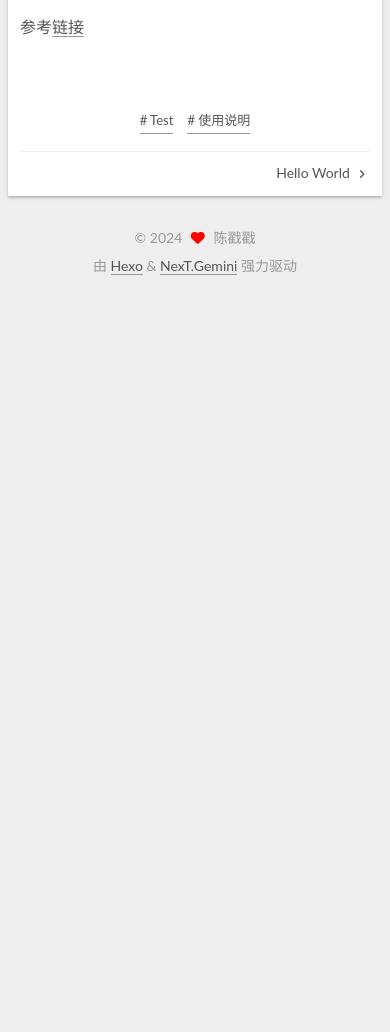
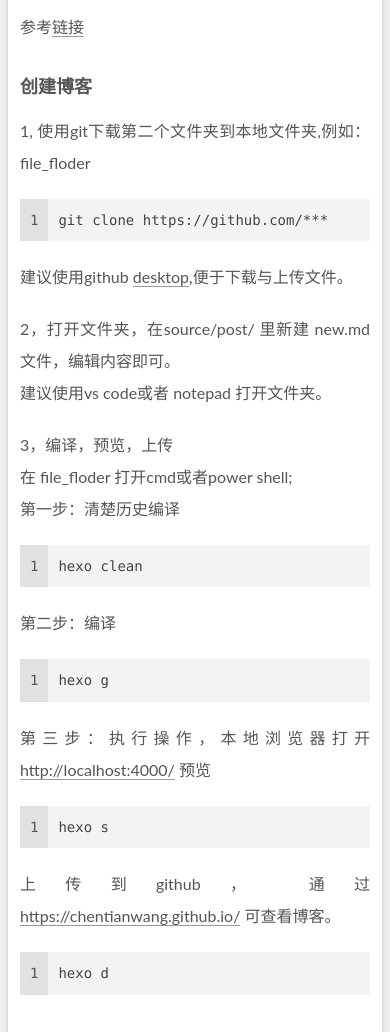
Before and after one commit to chentianwang/chengtianwang.github.io, a plain HTML site: page 2024/12/13/Start/index.html in a window 390 px wide. Shown: the part 965-1997 px from the top of the page. Before the commit the page ends 1265 px from the top, so only its background shows below. Drawn offline with nearby package versions, Linux system fonts and the light colour scheme; no server answers; a script that the page names is missing.

Commit message:
Site updated: 2024-12-15 12:38:48

```diff
--- a/2024/12/13/Start/index.html
+++ b/2024/12/13/Start/index.html
@@ -30,7 +30,7 @@
 <meta property="og:description" content="安装软件Install GitWindows: Download &amp; install git.Mac: Install it with Homebrew, MacPorts or installer. 安装 Node.jsNode.js 为大多数平台提供了官方的安装程序。参考链接。 安装 Hexo使用 npm 安装 Hexo 1npm install hexo-cli -g 验证是否安装成">
 <meta property="og:locale" content="zh_CN">
 <meta property="article:published_time" content="2024-12-13T03:46:25.000Z">
-<meta property="article:modified_time" content="2024-12-15T04:12:05.678Z">
+<meta property="article:modified_time" content="2024-12-15T04:37:36.309Z">
 <meta property="article:author" content="陈戳戳">
 <meta property="article:tag" content="Test">
 <meta property="article:tag" content="使用说明">
@@ -142,7 +142,7 @@
       <div class="sidebar-panel-container">
         <!--noindex-->
         <div class="post-toc-wrap sidebar-panel">
-            <div class="post-toc animated"><ol class="nav"><li class="nav-item nav-level-3"><a class="nav-link" href="#%E5%AE%89%E8%A3%85%E8%BD%AF%E4%BB%B6"><span class="nav-number">1.</span> <span class="nav-text">安装软件</span></a><ol class="nav-child"><li class="nav-item nav-level-4"><a class="nav-link" href="#Install-Git"><span class="nav-number">1.1.</span> <span class="nav-text">Install Git</span></a></li><li class="nav-item nav-level-4"><a class="nav-link" href="#%E5%AE%89%E8%A3%85-Node-js"><span class="nav-number">1.2.</span> <span class="nav-text">安装 Node.js</span></a></li><li class="nav-item nav-level-4"><a class="nav-link" href="#%E5%AE%89%E8%A3%85-Hexo"><span class="nav-number">1.3.</span> <span class="nav-text">安装 Hexo</span></a></li></ol></li></ol></div>
+            <div class="post-toc animated"><ol class="nav"><li class="nav-item nav-level-3"><a class="nav-link" href="#%E5%AE%89%E8%A3%85%E8%BD%AF%E4%BB%B6"><span class="nav-number">1.</span> <span class="nav-text">安装软件</span></a><ol class="nav-child"><li class="nav-item nav-level-4"><a class="nav-link" href="#Install-Git"><span class="nav-number">1.1.</span> <span class="nav-text">Install Git</span></a></li><li class="nav-item nav-level-4"><a class="nav-link" href="#%E5%AE%89%E8%A3%85-Node-js"><span class="nav-number">1.2.</span> <span class="nav-text">安装 Node.js</span></a></li><li class="nav-item nav-level-4"><a class="nav-link" href="#%E5%AE%89%E8%A3%85-Hexo"><span class="nav-number">1.3.</span> <span class="nav-text">安装 Hexo</span></a></li><li class="nav-item nav-level-4"><a class="nav-link" href="#%E5%88%9B%E5%BB%BA%E5%8D%9A%E5%AE%A2"><span class="nav-number">1.4.</span> <span class="nav-text">创建博客</span></a></li></ol></li></ol></div>
         </div>
         <!--/noindex-->
 
@@ -244,7 +244,7 @@
         <i class="far fa-calendar-check"></i>
       </span>
       <span class="post-meta-item-text">更新于</span>
-      <time title="修改时间：2024-12-15 12:12:05" itemprop="dateModified" datetime="2024-12-15T12:12:05+08:00">2024-12-15</time>
+      <time title="修改时间：2024-12-15 12:37:36" itemprop="dateModified" datetime="2024-12-15T12:37:36+08:00">2024-12-15</time>
     </span>
     <span class="post-meta-item">
       <span class="post-meta-item-icon">
@@ -274,6 +274,19 @@
 <p>简易安装方法</p>
 <figure class="highlight plaintext"><table><tr><td class="gutter"><pre><span class="line">1</span><br></pre></td><td class="code"><pre><span class="line">npm install hexo</span><br></pre></td></tr></table></figure>
 <p>参考<a href="!https://hexo.io/zh-cn/docs/index.html">链接</a></p>
+<h4 id="创建博客"><a href="#创建博客" class="headerlink" title="创建博客"></a>创建博客</h4><p>1, 使用git下载第二个文件夹到本地文件夹,例如：file_floder</p>
+<figure class="highlight plaintext"><table><tr><td class="gutter"><pre><span class="line">1</span><br></pre></td><td class="code"><pre><span class="line">git clone https://github.com/***</span><br></pre></td></tr></table></figure>
+<p>建议使用github <a href="!https://github.com/apps/desktop">desktop</a>,便于下载与上传文件。</p>
+<p>2，打开文件夹，在source&#x2F;post&#x2F; 里新建 new.md 文件，编辑内容即可。<br>建议使用vs code或者 notepad 打开文件夹。</p>
+<p>3，编译，预览，上传<br>在 file_floder 打开cmd或者power shell;<br>第一步：清楚历史编译</p>
+<figure class="highlight plaintext"><table><tr><td class="gutter"><pre><span class="line">1</span><br></pre></td><td class="code"><pre><span class="line">hexo clean</span><br></pre></td></tr></table></figure>
+<p>第二步：编译</p>
+<figure class="highlight plaintext"><table><tr><td class="gutter"><pre><span class="line">1</span><br></pre></td><td class="code"><pre><span class="line">hexo g</span><br></pre></td></tr></table></figure>
+<p>第三步：执行操作，本地浏览器打开 <a target="_blank" rel="noopener" href="http://localhost:4000/">http://localhost:4000/</a> 预览 </p>
+<figure class="highlight plaintext"><table><tr><td class="gutter"><pre><span class="line">1</span><br></pre></td><td class="code"><pre><span class="line">hexo s</span><br></pre></td></tr></table></figure>
+<p>上传到github， 通过 <a target="_blank" rel="noopener" href="https://chentianwang.github.io/">https://chentianwang.github.io/</a> 可查看博客。 </p>
+<figure class="highlight plaintext"><table><tr><td class="gutter"><pre><span class="line">1</span><br></pre></td><td class="code"><pre><span class="line">hexo d</span><br></pre></td></tr></table></figure>
+
 
     </div>
 
--- a/css/main.css
+++ b/css/main.css
@@ -1236,7 +1236,7 @@ pre code {
     vertical-align: middle;
   }
   .links-of-author a::before {
-    background: #b39dc8;
+    background: #18a34d;
     display: inline-block;
     margin-right: 3px;
     transform: translateY(-2px);
```
Also changed, not shown: index.html (+14 -1 lines), search.xml (+13 -0 lines).
